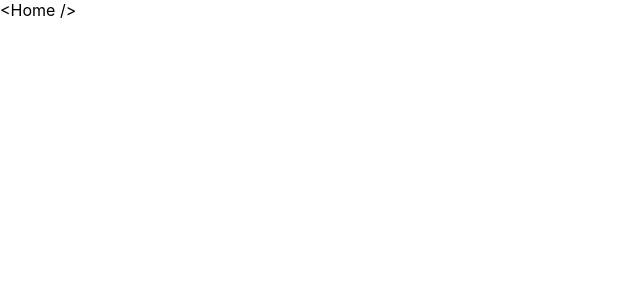
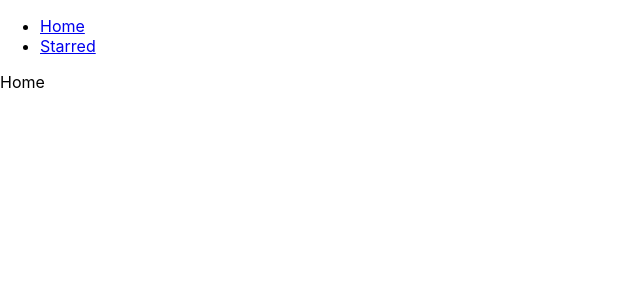
Before and after one commit to hetref/box-office, a React (Create React App) app: page / in a window 1280 px wide. Shown: the top 300 px of the page, without its empty margins (0-640 px from the left). Built offline with nearby package versions, Linux system fonts and the light colour scheme.

Commit message:
Added Navbar and Routing

```diff
--- a/src/App.js
+++ b/src/App.js
@@ -1,13 +1,18 @@
 import React from 'react';
 import { Route, Routes } from 'react-router';
+import Navs from './components/Navs';
+import Home from './pages/Home';
+import NotFound from './pages/NotFound';
+import Starred from './pages/Starred';
 
 function App() {
   return (
     <div>
+      <Navs />
       <Routes>
-        <Route path="/" exact element="<Home />" />
-        <Route path="/starred" exact element="<Starred />" />
-        <Route path="*" exact element="<NotFound />" />
+        <Route path="/" exact element={<Home />} />
+        <Route path="/starred" exact element={<Starred />} />
+        <Route path="*" exact element={<NotFound />} />
       </Routes>
     </div>
   );
--- /dev/null
+++ b/src/components/Navs.jsx
@@ -0,0 +1,23 @@
+import React from 'react';
+import { Link } from 'react-router-dom';
+
+const LINKS = [
+  { to: '/', text: 'Home' },
+  { to: '/starred', text: 'Starred' },
+];
+
+const Navs = () => {
+  return (
+    <div>
+      <ul>
+        {LINKS.map(item => (
+          <li key={item.to}>
+            <Link to={item.to}>{item.text}</Link>
+          </li>
+        ))}
+      </ul>
+    </div>
+  );
+};
+
+export default Navs;
--- /dev/null
+++ b/src/pages/Home.jsx
@@ -0,0 +1,7 @@
+import React from 'react';
+
+const Home = () => {
+  return <div>Home</div>;
+};
+
+export default Home;
--- /dev/null
+++ b/src/pages/NotFound.jsx
@@ -0,0 +1,7 @@
+import React from 'react';
+
+const NotFound = () => {
+  return <div>NotFound</div>;
+};
+
+export default NotFound;
--- /dev/null
+++ b/src/pages/Starred.jsx
@@ -0,0 +1,7 @@
+import React from 'react';
+
+const Starred = () => {
+  return <div>Starred</div>;
+};
+
+export default Starred;
```
